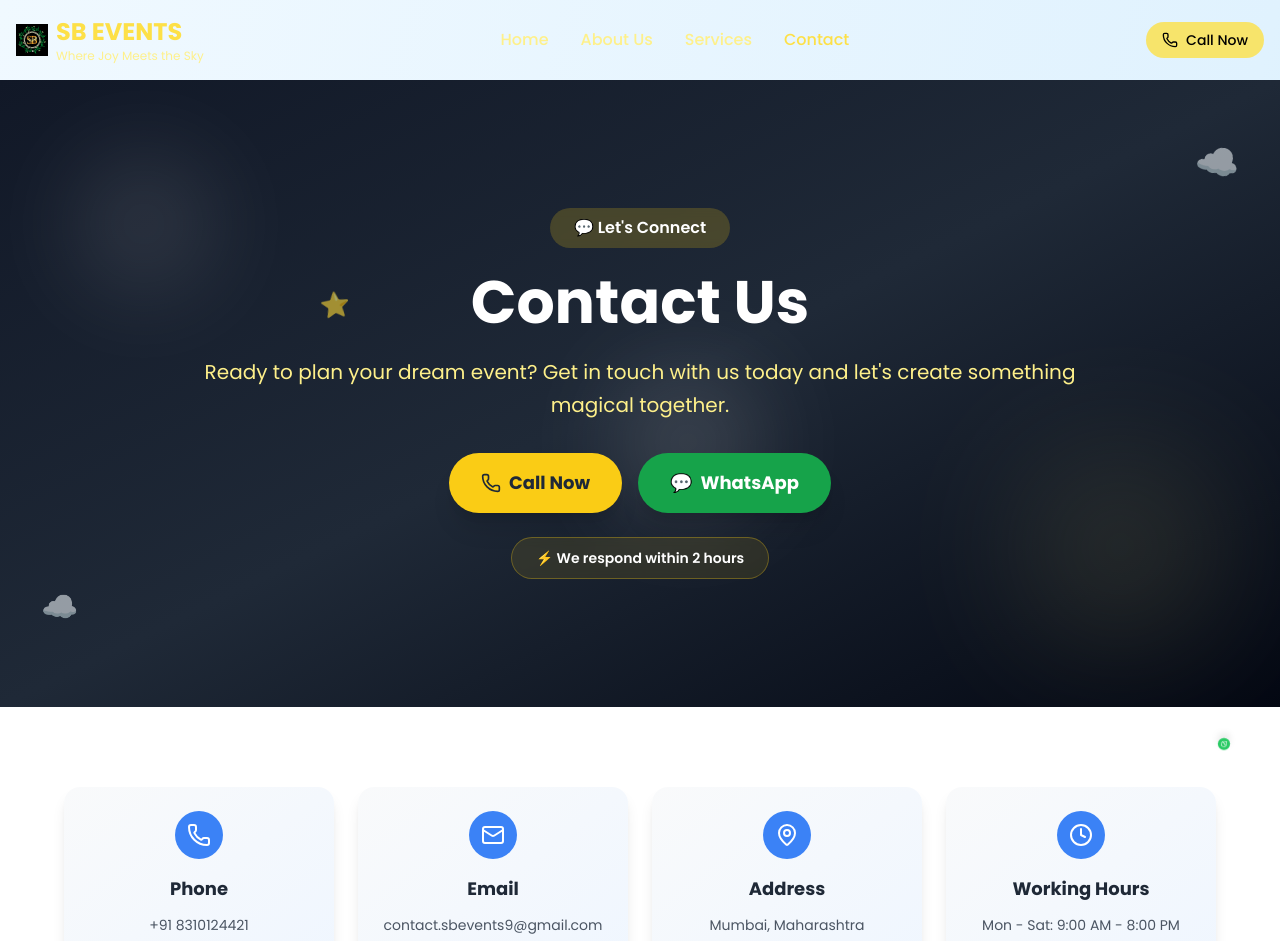
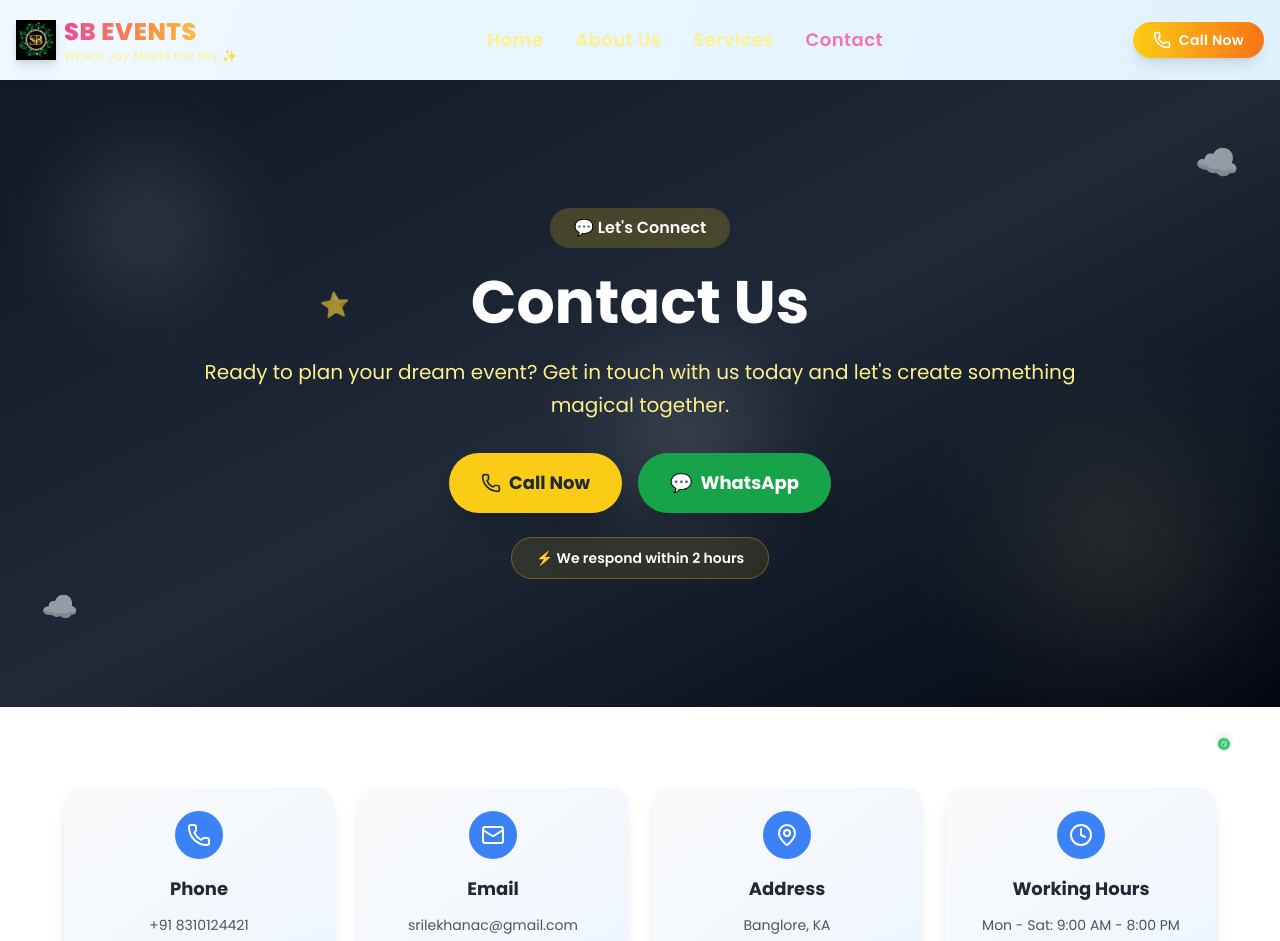
Before and after one commit to teamprojects2489-a11y/Bhanu, a React (Vite) app: page /contact in a window 1280 px wide. Shown: the top 941 px of the page. Built offline with nearby package versions, Linux system fonts and the light colour scheme.

Commit message:
Your commit message

```diff
--- a/src/components/CTASection.tsx
+++ b/src/components/CTASection.tsx
@@ -83,7 +83,7 @@ const CTASection: React.FC = () => {
             </motion.a>
 
             <motion.a
-              href="mailto:contact.sbevents9@gmail.com?subject=Event%20Planning%20Inquiry"
+              href="mailto: srilekhanac@gmail.com?subject=Event%20Planning%20Inquiry"
               className="bg-gray-600 hover:bg-gray-500 px-8 py-4 rounded-full font-bold text-lg flex items-center space-x-3 transition-all duration-300 shadow-xl"
               whileHover={{ scale: 1.05, y: -2 }}
               whileTap={{ scale: 0.95 }}
--- a/src/components/ClientsCarousel.tsx
+++ b/src/components/ClientsCarousel.tsx
@@ -399,7 +399,7 @@ const ClientsCarousel: React.FC = () => {
                 📞 Let's Talk Business
               </motion.a>
               <motion.a
-                href="mailto:contact.sbevents9@gmail.com"
+                href="mailto: srilekhanac@gmail.com"
                 className="bg-white text-purple-600 border-2 border-purple-500 px-8 py-4 rounded-full font-bold hover:bg-purple-50 transition-all duration-300 shadow-lg"
                 whileHover={{ scale: 1.05 }}
                 whileTap={{ scale: 0.95 }}
--- a/src/components/ContactSection.tsx
+++ b/src/components/ContactSection.tsx
@@ -113,7 +113,7 @@ Message: ${formData.message}`;
                 </div>
                 <div>
                   <p className="text-lg font-semibold">Email</p>
-                  <p className="text-purple-200">contact.sbevents9@gmail.com</p>
+                  <p className="text-purple-200"> srilekhanac@gmail.com</p>
                 </div>
               </div>
 
--- a/src/components/FeatureCards.tsx
+++ b/src/components/FeatureCards.tsx
@@ -19,7 +19,7 @@ const FeatureCards: React.FC = () => {
       description: "Balloons, flowers, ribbons, fairy lights & more",
       buttonText: "Explore Decorations",
       gradient: "from-pink-400 via-rose-400 to-pink-500",
-      delay: 0
+
     },
     {
       id: 2,
@@ -28,7 +28,7 @@ const FeatureCards: React.FC = () => {
       description: "Face painting, crafts, games & entertainment",
       buttonText: "See Activities",
       gradient: "from-blue-400 via-cyan-400 to-blue-500",
-      delay: 0.2
+
     },
     {
       id: 3,
@@ -37,7 +37,7 @@ const FeatureCards: React.FC = () => {
       description: "Photo booths, LED boards, stage backdrops",
       buttonText: "More Features",
       gradient: "from-purple-400 via-indigo-400 to-purple-500",
-      delay: 0.4
+
     }
   ];
 
@@ -234,7 +234,7 @@ const FeatureCards: React.FC = () => {
                   duration: 3,
                   repeat: Infinity,
                   ease: "easeInOut",
-                  delay: feature.delay
+
                 }}
               >
                 ✨
@@ -250,7 +250,7 @@ const FeatureCards: React.FC = () => {
                   duration: 2,
                   repeat: Infinity,
                   ease: "easeInOut",
-                  delay: feature.delay + 1
+
                 }}
               >
                 🌟
--- a/src/components/Footer.tsx
+++ b/src/components/Footer.tsx
@@ -124,10 +124,10 @@ const Footer: React.FC = () => {
             viewport={{ once: true }}
           >
             <a
-              href="mailto:contact.sbevents9@gmail.com"
+              href="mailto: srilekhanac@gmail.com"
               className="text-yellow-200 hover:text-yellow-300 font-medium text-lg transition-colors duration-300"
             >
-              contact.sbevents9@gmail.com
+              srilekhanac@gmail.com
             </a>
           </motion.div>
 
--- a/src/components/Header.tsx
+++ b/src/components/Header.tsx
@@ -29,7 +29,7 @@ const Header: React.FC = () => {
     <motion.header
       className={`fixed top-0 left-0 right-0 z-50 transition-all duration-300 ${
         isScrolled
-          ? "bg-sky-900/95 backdrop-blur-md shadow-lg"
+          ? "bg-sky-950/95 backdrop-blur-lg shadow-2xl"
           : "bg-transparent"
       }`}
       initial={{ y: -100 }}
@@ -45,22 +45,19 @@ const Header: React.FC = () => {
             whileTap={{ scale: 0.95 }}
           >
             <Link to="/" className="flex items-center space-x-2">
-              {/* <div className="text-2xl">🎉</div> */}
-              <img src={logo} alt="Logo" className="w-8 h-8" />
+              <img src={logo} alt="Logo" className="w-10 h-10 drop-shadow-lg" />
               <div>
                 <h1
-                  className={`text-xl md:text-2xl font-bold ${
-                    isScrolled ? "text-yellow-300" : "text-yellow-300"
-                  }`}
+                  className={`text-xl md:text-2xl font-extrabold tracking-wide bg-gradient-to-r from-pink-500 via-orange-400 to-yellow-300 bg-clip-text text-transparent`}
                 >
                   SB EVENTS
                 </h1>
                 <p
-                  className={`text-xs ${
-                    isScrolled ? "text-yellow-200" : "text-yellow-200"
+                  className={`text-xs tracking-wide ${
+                    isScrolled ? "text-yellow-200" : "text-yellow-200/90"
                   }`}
                 >
-                  Where Joy Meets the Sky
+                  Where Joy Meets the Sky ✨
                 </p>
               </div>
             </Link>
@@ -72,13 +69,13 @@ const Header: React.FC = () => {
               <Link
                 key={item.name}
                 to={item.path}
-                className={`font-medium transition-colors duration-300 hover:text-orange-500 ${
-                  location.pathname === item.path
-                    ? "text-yellow-300"
-                    : isScrolled
-                    ? "text-yellow-200"
-                    : "text-yellow-200"
-                }`}
+                className={`
+                  relative font-semibold text-lg tracking-wide
+                  transition-all duration-300
+                  ${location.pathname === item.path ? "text-pink-400" : "text-yellow-200"}
+                  hover:text-orange-400
+                  after:content-[''] after:absolute after:w-0 after:h-[2px] after:bg-gradient-to-r from-pink-500 to-orange-400 after:left-0 after:-bottom-1 after:transition-all after:duration-300 hover:after:w-full
+                `}
               >
                 {item.name}
               </Link>
@@ -88,15 +85,17 @@ const Header: React.FC = () => {
           {/* Contact Info */}
           <div className="hidden lg:flex items-center space-x-4">
             <a
-              href="tel:+919876543210"
-              className={`flex items-center space-x-2 px-4 py-2 rounded-full transition-all duration-300 ${
-                isScrolled
-                  ? "bg-yellow-300 text-white-600 hover:bg-yellow-300"
-                  : "bg-yellow-300/80 text-white-600 hover:bg-yellow-300"
-              }`}
+              href="tel:+918310124421"
+              className={`
+                flex items-center space-x-2 px-5 py-2 rounded-full font-semibold shadow-lg transform transition-all duration-300
+                ${isScrolled
+                  ? "bg-gradient-to-r from-pink-600 to-red-400 text-white hover:scale-105 hover:shadow-pink-500/50"
+                  : "bg-gradient-to-r from-yellow-400 to-orange-500 text-white hover:scale-105 hover:shadow-yellow-400/50"
+                }
+              `}
             >
-              <Phone size={16} />
-              <span className="text-sm font-medium">Call Now</span>
+              <Phone size={18} className="animate-pulse" />
+              <span className="text-sm tracking-wide">Call Now</span>
             </a>
           </div>
 
@@ -107,7 +106,7 @@ const Header: React.FC = () => {
               isScrolled ? "text-yellow-300" : "text-yellow-300"
             }`}
           >
-            {isMenuOpen ? <X size={24} /> : <Menu size={24} />}
+            {isMenuOpen ? <X size={26} /> : <Menu size={26} />}
           </button>
         </div>
 
@@ -118,30 +117,30 @@ const Header: React.FC = () => {
           }`}
           initial={false}
           animate={{ maxHeight: isMenuOpen ? 384 : 0 }}
-          transition={{ duration: 0.3 }}
+          transition={{ duration: 0.4 }}
         >
-          <div className="py-4 space-y-2 bg-white/95 backdrop-blur-md rounded-lg mt-2">
+          <div className="py-4 space-y-2 bg-gradient-to-br from-sky-900 via-purple-900 to-indigo-900 text-white backdrop-blur-lg rounded-xl mt-2 shadow-xl">
             {navItems.map((item) => (
               <Link
                 key={item.name}
                 to={item.path}
                 onClick={() => setIsMenuOpen(false)}
-                className={`block w-full text-left px-4 py-3 hover:bg-gray-100 transition-colors duration-300 ${
+                className={`block w-full text-left px-6 py-3 rounded-lg transition-all duration-300 ${
                   location.pathname === item.path
-                    ? "text-orange-500 bg-orange-50"
-                    : "text-gray-700"
+                    ? "bg-gradient-to-r from-pink-500 to-orange-400 text-white font-semibold"
+                    : "hover:bg-white/10 text-yellow-200"
                 }`}
               >
                 {item.name}
               </Link>
             ))}
-            <div className="px-4 py-2 border-t border-gray-200">
+            <div className="px-6 py-3 border-t border-white/20">
               <a
-                href="tel:+919876543210"
-                className="flex items-center space-x-2 text-blue-600 hover:text-blue-700"
+                href="tel:+918310124421"
+                className="flex items-center space-x-2 font-semibold text-pink-300 hover:text-pink-400 transition-colors"
               >
-                <Phone size={16} />
-                <span>+91 9876543210</span>
+                <Phone size={16} className="animate-pulse" />
+                <span>+91 8310124421</span>
               </a>
             </div>
           </div>
--- a/src/pages/Contact.tsx
+++ b/src/pages/Contact.tsx
@@ -14,13 +14,13 @@ const Contact: React.FC = () => {
     {
       icon: <Mail className="w-6 h-6" />,
       title: "Email",
-      details: ["contact.sbevents9@gmail.com", "info@bhanuevents.com"],
-      action: "mailto:contact.sbevents9@gmail.com"
+      details: [" srilekhanac@gmail.com"],
+      action: "mailto: srilekhanac@gmail.com"
     },
     {
       icon: <MapPin className="w-6 h-6" />,
       title: "Address",
-      details: ["Mumbai, Maharashtra", "India - 400001"],
+      details: ["Banglore, KA", "India"],
       action: null
     },
     {
@@ -141,7 +141,7 @@ const Contact: React.FC = () => {
                 <span>Call Now</span>
               </motion.a>
               <motion.a
-                href="https://wa.me/8310124421?text=Hi%20Bhanu%20Events%2C%20I'm%20interested%20in%20your%20services!"
+                href="https://wa.me/8310124421?text=Hi%20SB%20Events%2C%20I'm%20interested%20in%20your%20services!"
                 target="_blank"
                 rel="noopener noreferrer"
                 className="bg-green-600 hover:bg-green-700 text-white px-8 py-4 rounded-full font-bold text-lg transition-all duration-300 shadow-xl flex items-center justify-center space-x-2"
```
